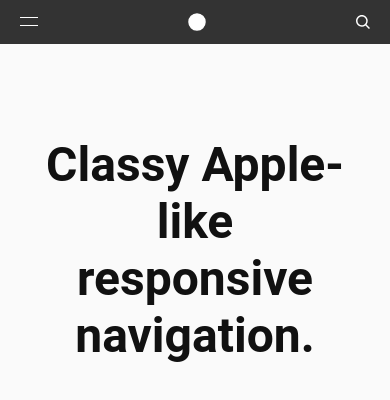
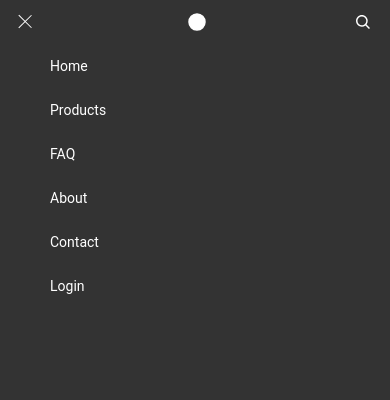
Before and after one commit to jeton-th/apple-like-navigation, a plain HTML site: page index.html in a window 390 px wide. Both pictures are taken after a click on the element 29 px from the left and 22 px from the top of the page. Drawn offline with Linux system fonts and the light colour scheme.

Commit message:
Edit js code after changing header to nav

```diff
--- a/index.html
+++ b/index.html
@@ -45,10 +45,10 @@
 
     <script>
         const navIcon = document.querySelector(".nav-icon");
-        const header = document.querySelector("header");
+        const nav = document.querySelector("nav");
 
         navIcon.onclick = function () {
-            header.classList.toggle('show');
+            nav.classList.toggle('show');
         }
     </script>
 </body>
```
